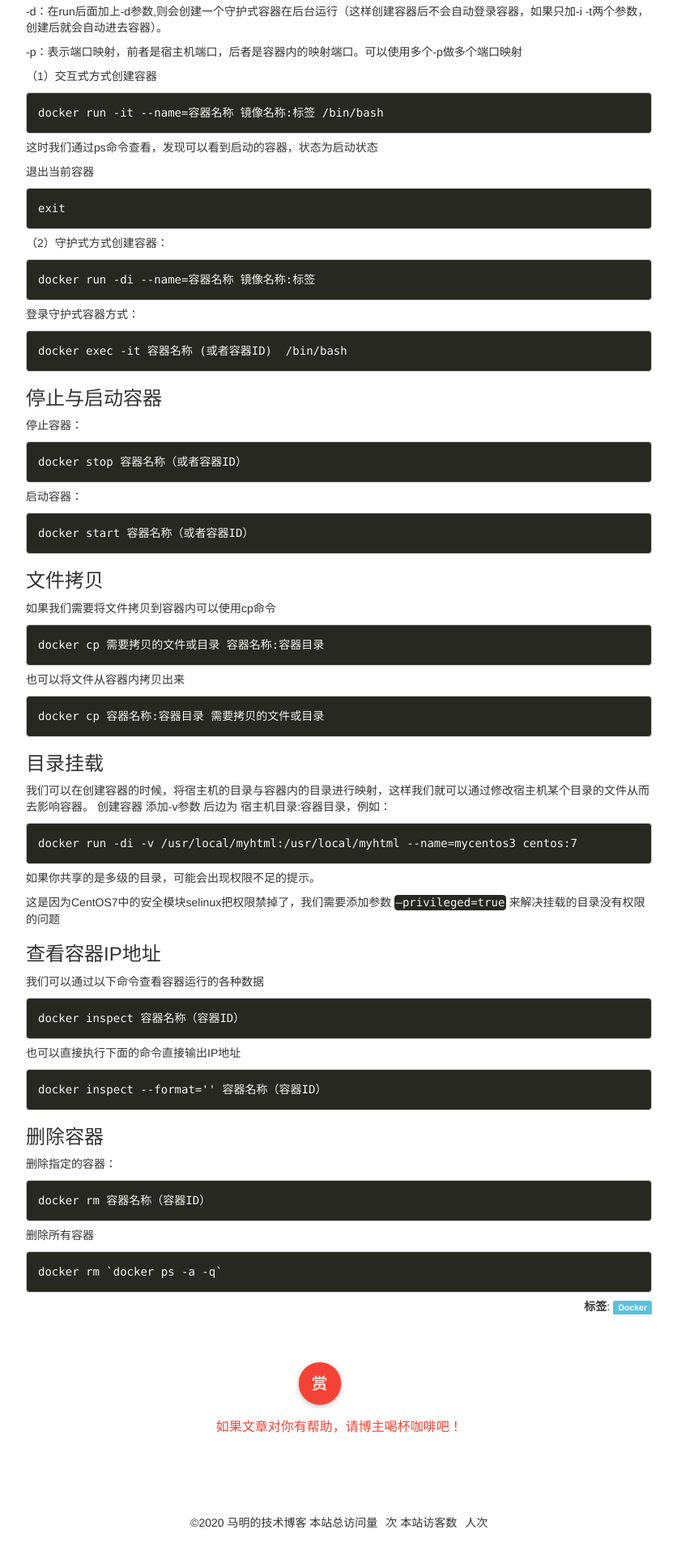
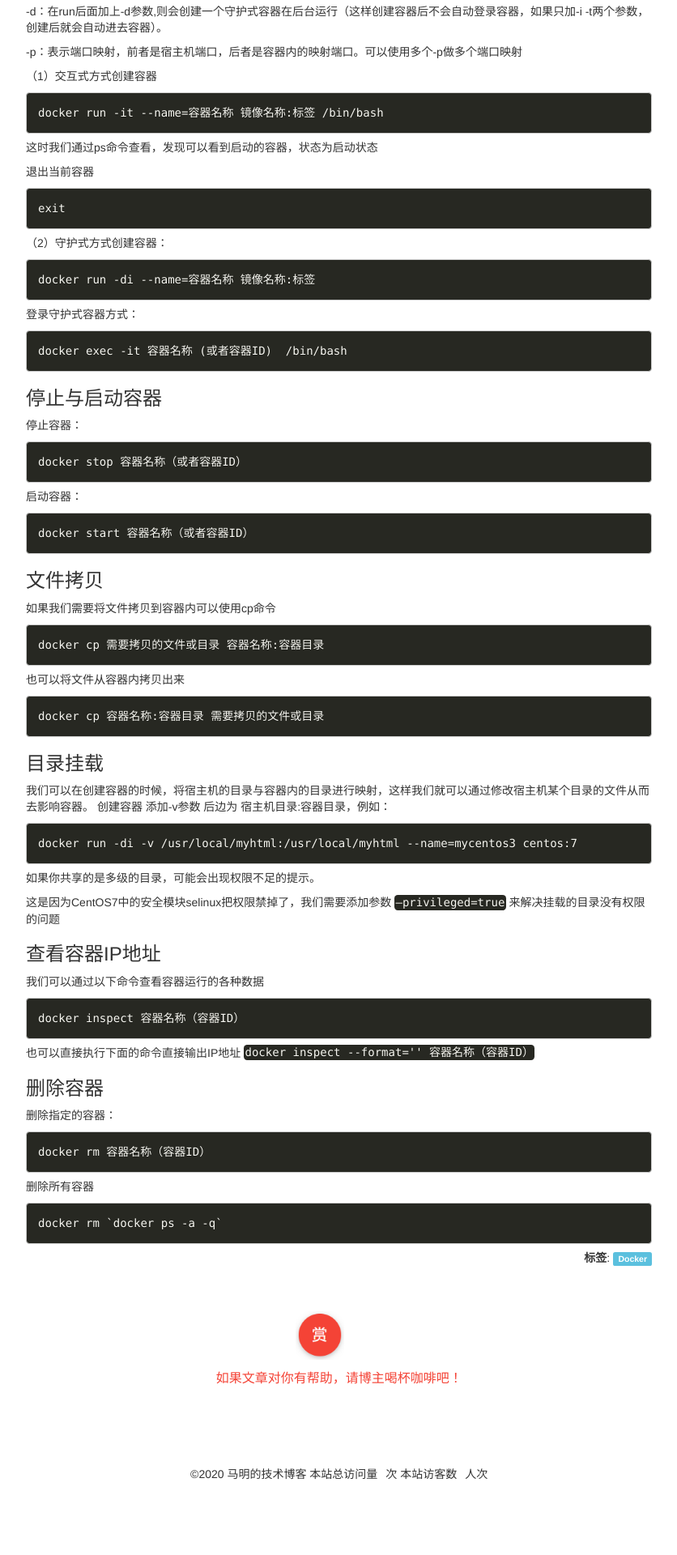
Before and after one commit to chaojunma/chaojunma.github.io, a Jekyll site: the page built from _posts/2020-6-1-Docker常用命令.md, in a window 1280 px wide. Shown: the part 1983-3903 px from the top of the page at 81% size, without its empty margins (141-977 px from the left). Built offline with Jekyll 4.4.1, drawn with Linux system fonts in a browser that asks for light colours; comment, search, counter and statistics services are not loaded; after the commit the page ends 3843 px from its top, so only the background shows below that.

Commit message:
修改内容

`````diff
--- a/_posts/2020-6-1-Docker常用命令.md
+++ b/_posts/2020-6-1-Docker常用命令.md
@@ -143,9 +143,7 @@ docker run -di -v /usr/local/myhtml:/usr/local/myhtml --name=mycentos3 centos:7
 docker inspect 容器名称（容器ID）
 ```
 也可以直接执行下面的命令直接输出IP地址
-````
-docker inspect --format='{{.NetworkSettings.IPAddress}}' 容器名称（容器ID）
-````
+`docker inspect --format='{{.NetworkSettings.IPAddress}}' 容器名称（容器ID）`
 ### 删除容器
 删除指定的容器：
 ```
`````
